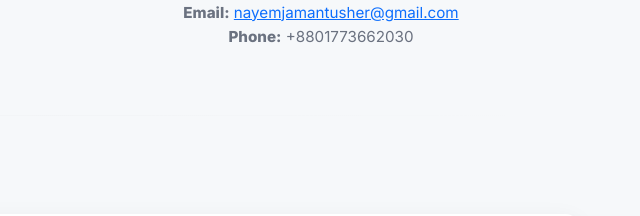
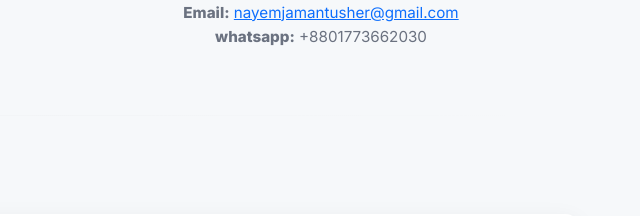
Before and after one commit to Nayemjaman/portfolio, a plain HTML site: page index.html in a window 1280 px wide. Shown: the part 343-559 px from the top of the page, 588-1228 px from the left. Drawn offline with nearby package versions, Linux system fonts and the light colour scheme; a script that the page names is missing.

Commit message:
html updated

```diff
--- a/index.html
+++ b/index.html
@@ -90,7 +90,7 @@
           <div class="card-meta">
             <div><strong>Location:</strong> Dhaka, Bangladesh</div>
             <div><strong>Email:</strong> <a href="mailto:nayemjamantusher@gmail.com">nayemjamantusher@gmail.com</a></div>
-            <div><strong>Phone:</strong> +8801773662030</div>
+            <div><strong>whatsapp:</strong> +8801773662030</div>
           </div>
         </div>
       </div>
```
